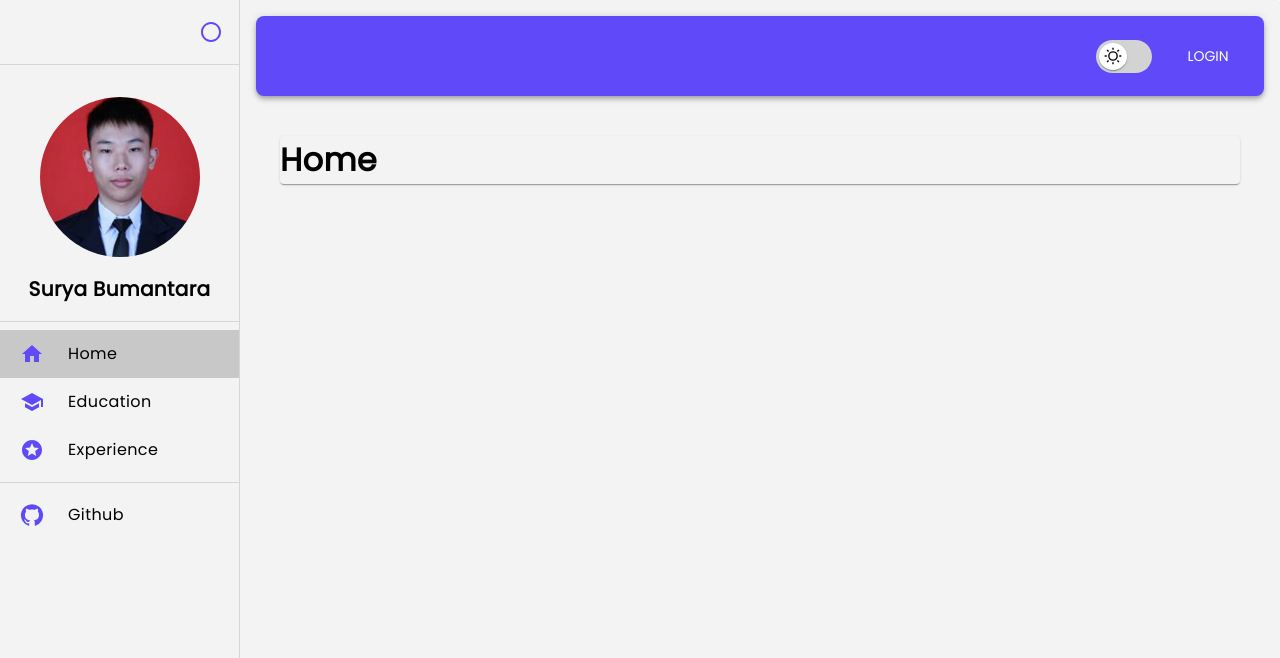
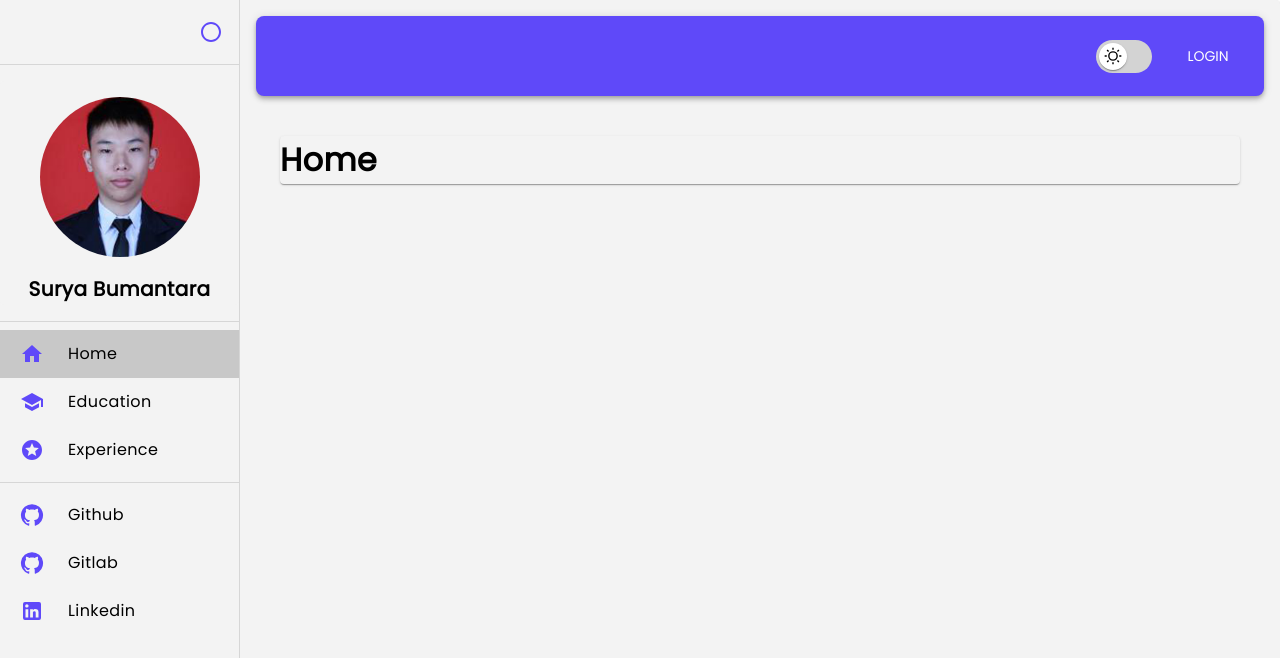
Before and after one commit to XSmas29/portfolio-react, a React (Vite) app: page / in a window 1280 px wide. Shown: the top 658 px of the page. Built offline with nearby package versions, Linux system fonts and the light colour scheme.

Commit message:
ad more contact link & minor bug fix

```diff
--- a/src/components/sidebar/sidebar.tsx
+++ b/src/components/sidebar/sidebar.tsx
@@ -18,7 +18,7 @@ import {
   useTheme,
   useMediaQuery,
 } from '@mui/material';
-import { Home, School, Stars, Close, GitHub, RadioButtonUnchecked, RadioButtonChecked } from '@mui/icons-material';
+import { Home, School, Stars, Close, GitHub, RadioButtonUnchecked, RadioButtonChecked, LinkedIn } from '@mui/icons-material';
 import Navbar from '@components/navbar/navbar';
 import { Link } from 'react-router-dom';
 import { useDispatch, useSelector } from 'react-redux';
@@ -52,6 +52,16 @@ const contactList = [
     title: 'Github',
     icon: <GitHub />,
     link: 'https://github.com/XSmas29',
+  },
+  {
+    title: 'Gitlab',
+    icon: <GitHub />,
+    link: 'https://gitlab.com/bumantara.surya2213',
+  },
+  {
+    title: 'Linkedin',
+    icon: <LinkedIn />,
+    link: 'https://www.linkedin.com/in/surya-bumantara-b442101ab/',
   },
 ];
 
@@ -134,10 +144,11 @@ export default function AppDrawer(props: any) {
   return (
     <Box
       sx={{ display: 'flex' }}
+      onClick={() => (!resolveBreakpoint('md')) && sideBar.isOpen ? dispatch(changeOpen(false)) : null}
     >
       <Drawer
         variant={resolveBreakpoint('md') ? 'permanent' : 'temporary'}
-        open={isOpen()}
+        open={resolveBreakpoint('md') ? isOpen() : sideBar.isOpen }
         onMouseEnter={() => resolveBreakpoint('md') ? dispatch(changeOpen(true)) : () => null}
         onMouseLeave={() => resolveBreakpoint('md') ? dispatch(changeOpen(false)) : () => null}
       >
```
